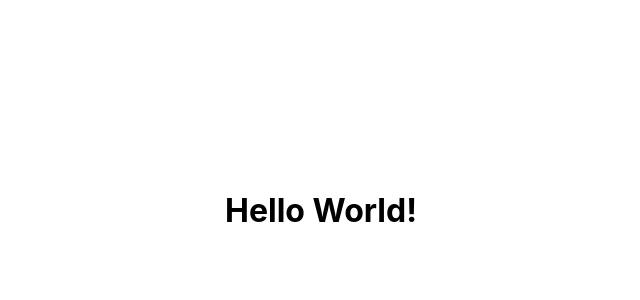
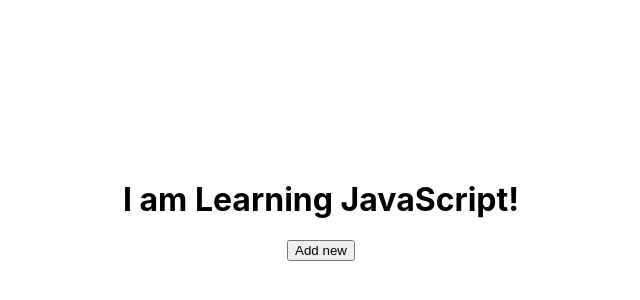
Before and after one commit to amit-negi-23/React-Hooks, a React (Create React App) app: page / in a window 1280 px wide. Shown: the part 190-490 px from the top of the page, without its empty margins (319-959 px from the left). Built offline with nearby package versions, Linux system fonts and the light colour scheme.

Commit message:
why we need useState hook ??

```diff
--- a/src/App.js
+++ b/src/App.js
@@ -1,9 +1,17 @@
 import "./App.css";
 
 function App() {
+
+  let name = "JavaScript";
+  const changeLanguage = () => {
+    name = "React";
+    console.log(name);
+  };
+
   return (
     <div className="container">
-        <h1>Hello World!</h1>
+      <h1>I am Learning {name}!</h1>
+      <button onClick={changeLanguage}>Add new </button>
     </div>
   );
 }
```
